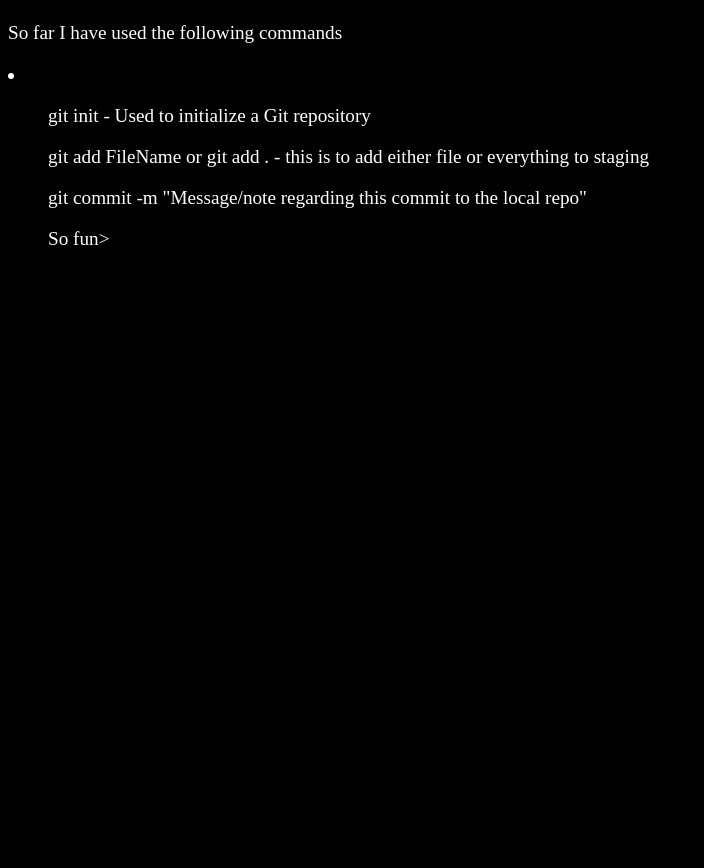
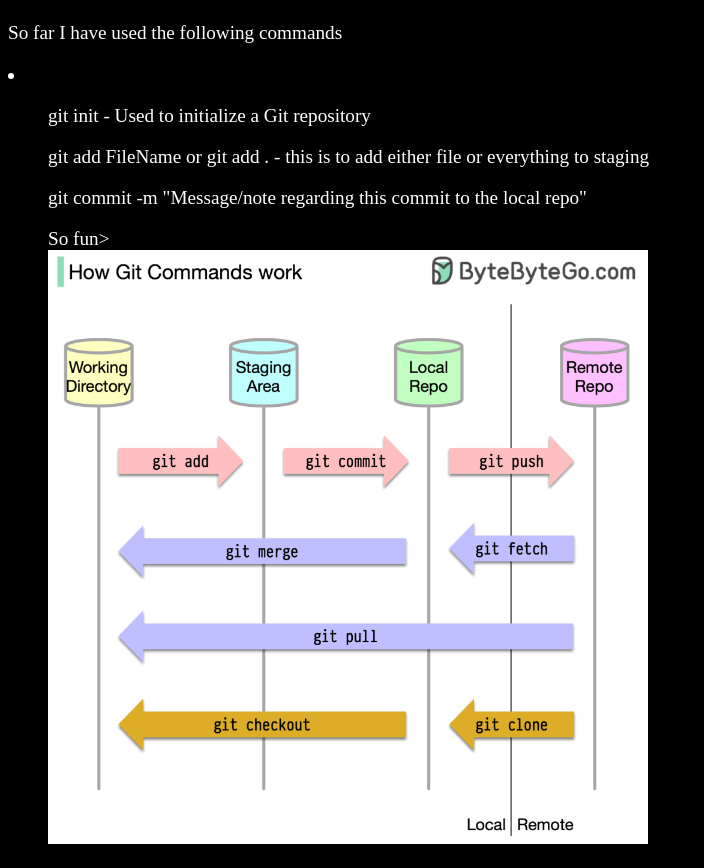
Before and after one commit to Choco-Boo/My-First-Ever-Repository, a plain HTML site: page index.html in a window 1280 px wide. Shown: the part 73-941 px from the top of the page, without its empty margins (0-704 px from the left). Before the commit the page ends 800 px from the top, so only its background shows below. Drawn offline with Linux system fonts and the light colour scheme.

```diff
--- a/index.html
+++ b/index.html
@@ -24,5 +24,6 @@
         <ul></ul>
         <ul></ul>
     </li>
+   <img src="./0202-git-commands.png" alt="Git commands cheatsheet" width="600px" height="auto">
  </body>
  </html>
```
Also changed, not shown: random.txt (added).
